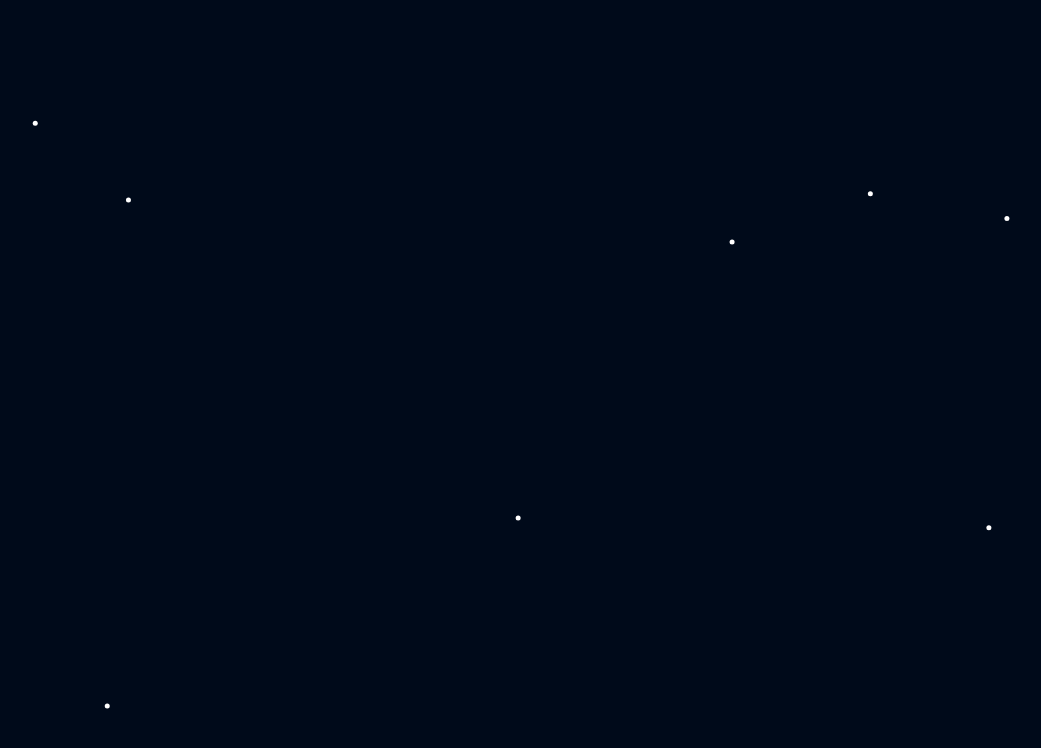
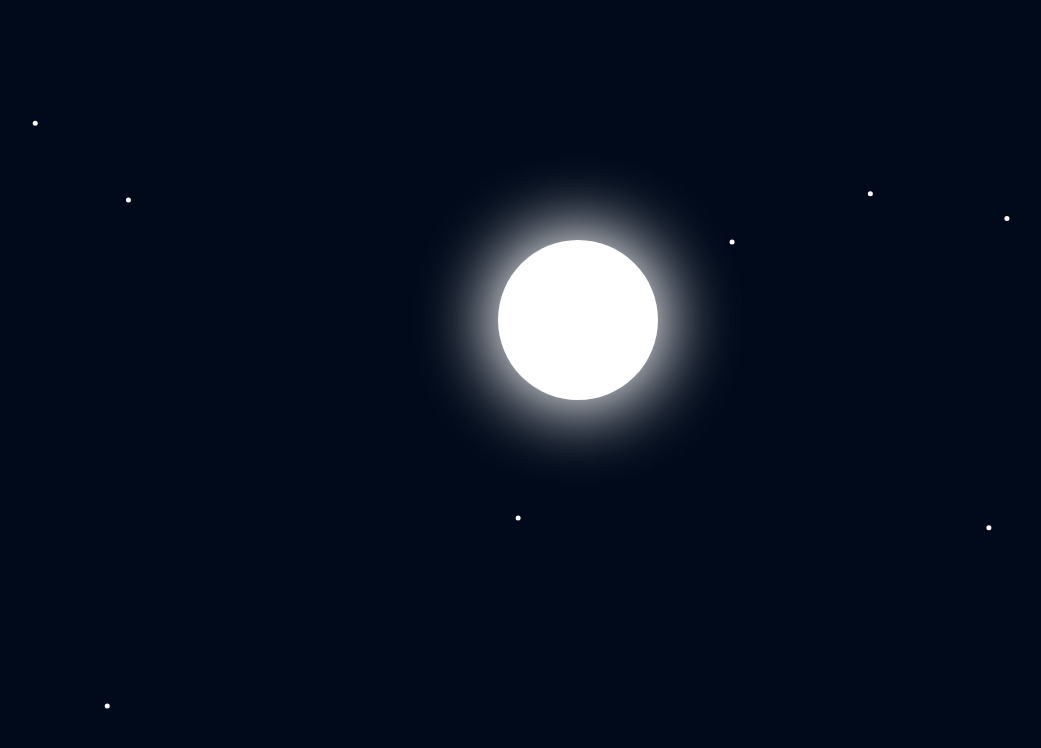
Before and after one commit to Catley94/pulse, a plain HTML site: page index.html in a window 1280 px wide. Shown: the whole page, without its empty margins (142-1183 px from the left). Drawn offline with Linux system fonts and the light colour scheme.

Commit message:
Added Moon

```diff
--- a/index.css
+++ b/index.css
@@ -73,7 +73,6 @@ html{
 .star5 {
   left: 50vw;
   top: 70vh;
-  background: red;
 }
 
 .star6 {
@@ -90,3 +89,16 @@ html{
   left: 90vw;
   top: 70vh;
 }
+
+.moon {
+  position: absolute;
+  opacity: 1;
+  height: 10rem;
+  width: 10rem;
+  border-radius: 100px;
+  z-index: 2;
+  background: #FFF;
+  left: 50vw;
+  top: 30vh;
+  box-shadow: 0px 0px 70px 10px white;
+}
--- a/index.html
+++ b/index.html
@@ -20,6 +20,7 @@
             <div class="star star7"></div>
             <div class="star star8"></div>
         </div>
+        <div class="moon"></div>
             <div class="squareCollection">
                     <div class="squareCollection">
 
--- a/index.js
+++ b/index.js
@@ -387,3 +387,17 @@ translateY: [{value: anime.random(-700,50), duration: 50000},
 
   // delay: anime.stagger(100)
 });
+
+anime({
+  targets: '.moon',
+  loop: true,
+  easing: 'linear',
+  translateX: [{value: anime.stagger([0, 700]), duration: 50000},
+                {value: anime.stagger([700, 0]), duration: 50000}
+],
+translateY: 100,
+  backgroundColor: '#FFF',
+  delay: anime.stagger(1000)
+
+  // delay: anime.stagger(100)
+});
```
